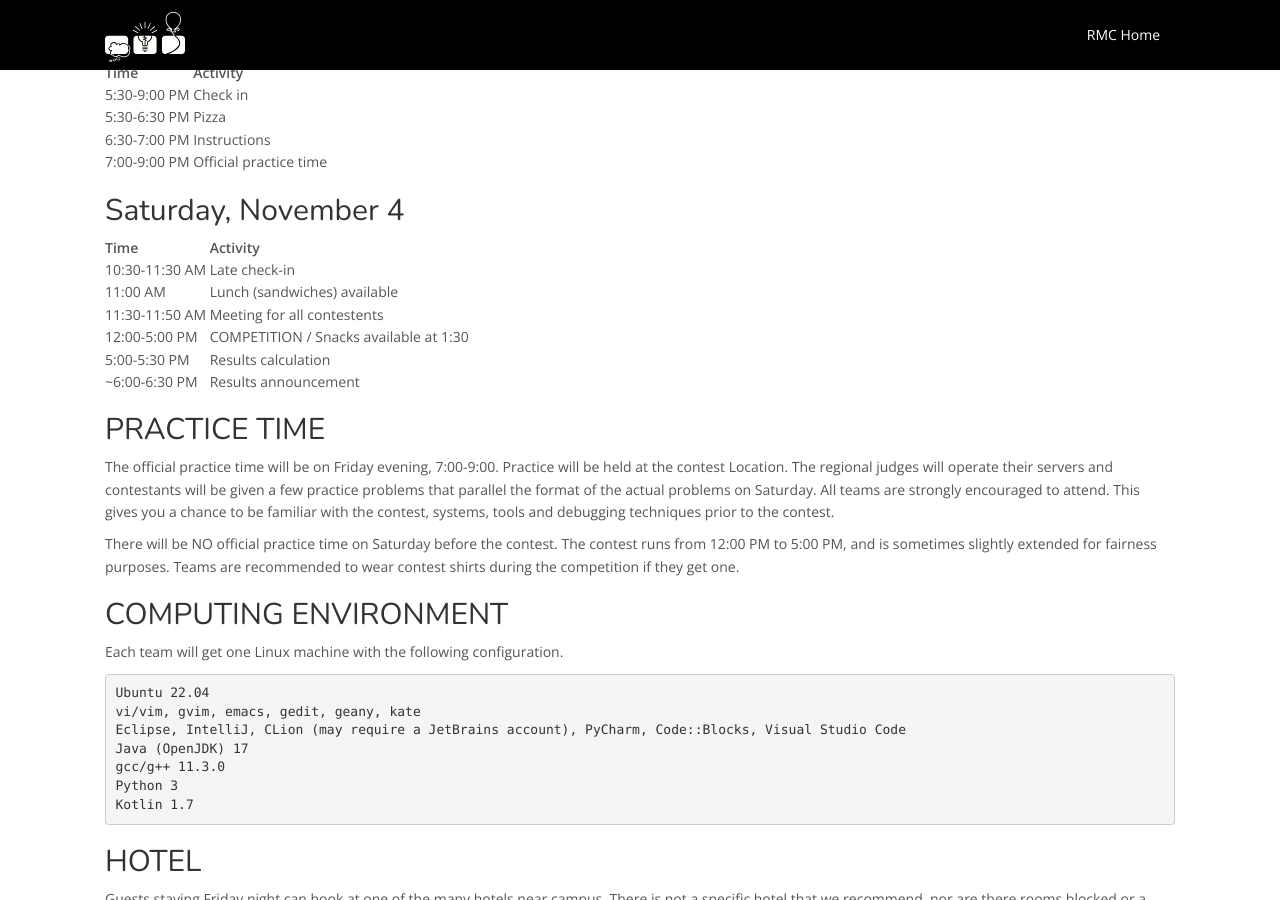
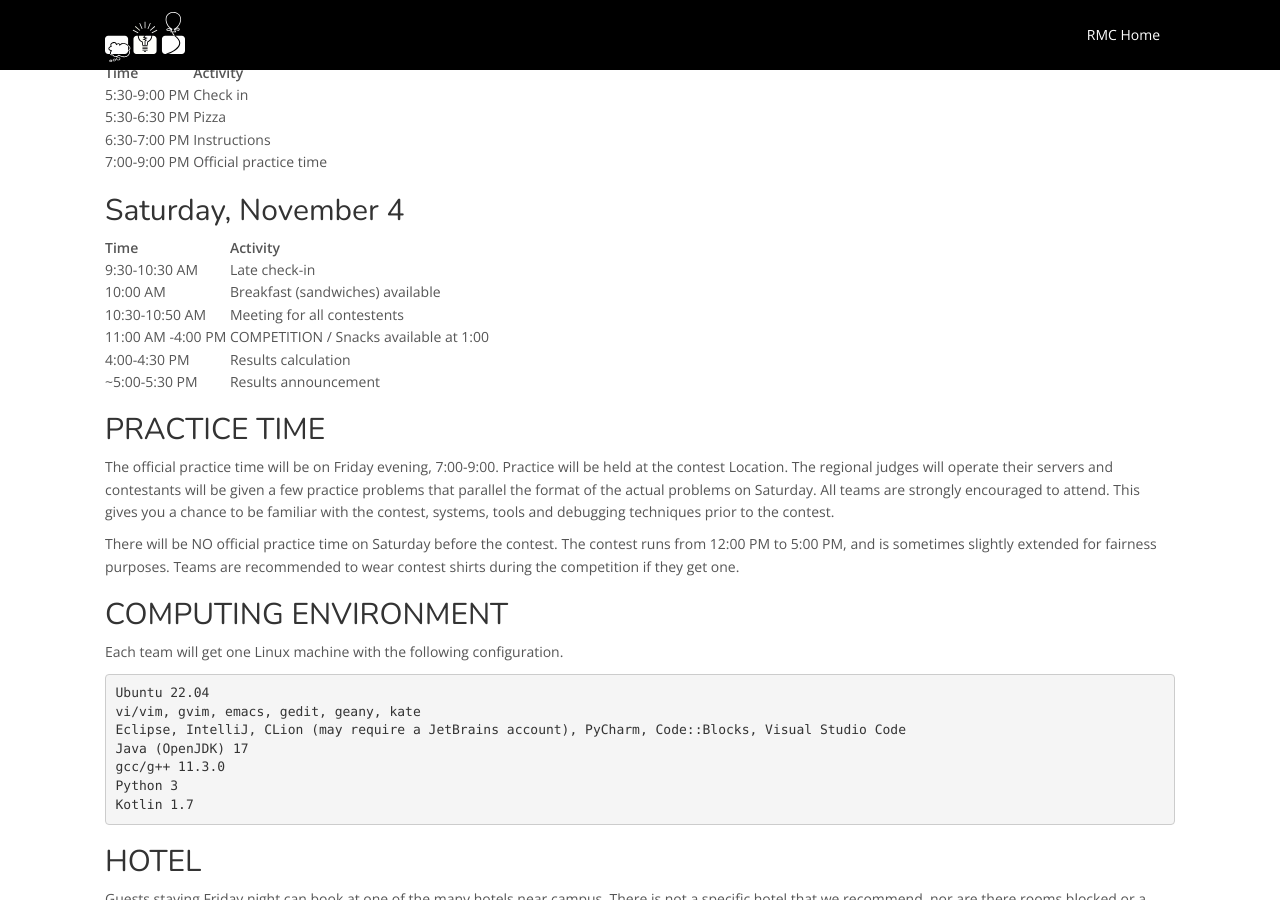
Before and after one commit to icpc/na-rocky-mountain-web, a Jekyll site: the page built from docs/mines/index.md, in a window 1280 px wide and 900 px high, scrolled down 732 px. Built offline with Jekyll 4.4.1, drawn with Linux system fonts in a browser that asks for light colours; nearby versions of some CDN libraries; our own code applies the rules of GitHub Pages for plain Markdown files.

Commit message:
update contest time to start at 11:00am

```diff
--- a/docs/mines/index.md
+++ b/docs/mines/index.md
@@ -41,12 +41,12 @@ All contest activities will be hosted at contest location. See above for locatio
 
 | Time           |     | Activity                               |
 | -------------- | --- | -------------------------------------- |
-| 10:30-11:30 AM |     | Late check-in                          |
-| 11:00 AM       |     | Lunch (sandwiches) available           |
-| 11:30-11:50 AM |     | Meeting for all contestents            |
-| 12:00-5:00 PM  |     | COMPETITION / Snacks available at 1:30 |
-| 5:00-5:30 PM   |     | Results calculation                    |
-| ~6:00-6:30 PM  |     | Results announcement                   |
+| 9:30-10:30 AM |     | Late check-in                          |
+| 10:00 AM       |     | Breakfast (sandwiches) available           |
+| 10:30-10:50 AM |     | Meeting for all contestents            |
+| 11:00 AM -4:00 PM  |     | COMPETITION / Snacks available at 1:00 |
+| 4:00-4:30 PM   |     | Results calculation                    |
+| ~5:00-5:30 PM  |     | Results announcement                   |
 
 ## PRACTICE TIME
 
```
